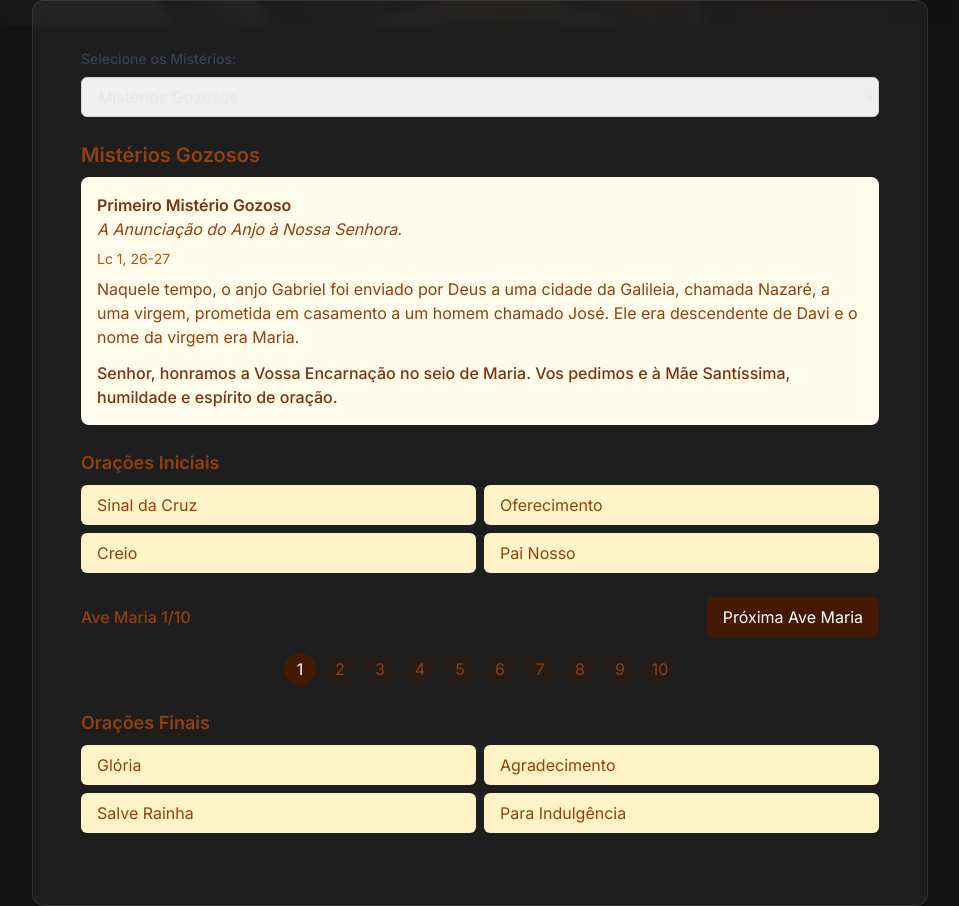
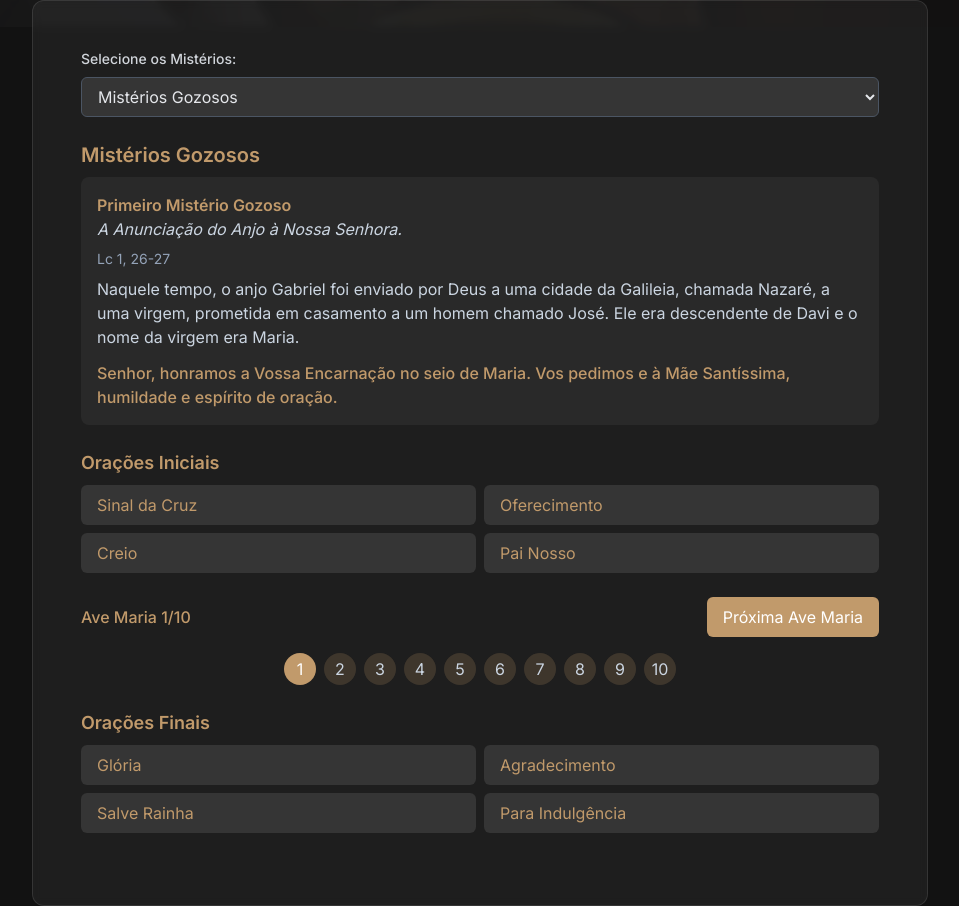
Before and after one commit to EmanuelBitenc/AnimaSancta, a Next.js app: page /terco in a window 1280 px wide. Shown: the part 773-1679 px from the top of the page, without its empty margins (160-1119 px from the left). Built offline with nearby package versions, Linux system fonts and the light colour scheme.

Commit message:
style: migrate remaining pages (Terço, Orações, Confessar, 404) to dark-only

```diff
--- a/src/app/not-found.tsx
+++ b/src/app/not-found.tsx
@@ -1,6 +1,5 @@
 import "@/app/globals.css";
 import Link from "next/link";
-
 import { Metadata } from "next";
 
 export const metadata: Metadata = {
@@ -9,11 +8,11 @@ export const metadata: Metadata = {
 
 export default function NotFound() {
   return (
-    <div className="min-h-[calc(100vh-500px)] text-center py-10 ">
-      <h1 className="mx-auto my-auto mb-4 text-amber-950">
+    <div className="min-h-[calc(100vh-500px)] text-center py-10">
+      <h1 className="mx-auto my-auto mb-4 text-accent text-3xl font-cinzel">
         404 - Página não encontrada
       </h1>
-      <div className=" bg-amber-950 mx-auto w-11/12 sm:w-3/4 md:w-2/4 lg:w-1/4 rounded-lg p-3">
+      <div className="bg-accent mx-auto w-11/12 sm:w-3/4 md:w-2/4 lg:w-1/4 rounded-lg p-3 text-white hover:bg-accent/80 transition-colors">
         <Link href="/">Voltar para Home</Link>
       </div>
     </div>
--- a/src/app/oracoes/page.tsx
+++ b/src/app/oracoes/page.tsx
@@ -28,7 +28,7 @@ export default function Oracoes() {
           <div className="mt-6">
             {oracoes.map((oracao) => (
               <div key={oracao.id} className="mb-5">
-                <h1 className="text-amber-950 font-semibold text-xl">
+                <h1 className="text-accent font-semibold text-xl">
                   {oracao.titulo}
                 </h1>
                 <p>{oracao.oracao}</p>
--- a/src/app/terco/page.tsx
+++ b/src/app/terco/page.tsx
@@ -50,7 +50,7 @@ export default function Terco() {
 
       <div className="containerWhite">
         <div className="mb-4 sm:mb-6">
-          <label className="block text-sm font-medium text-gray-700 mb-2">
+          <label className="block text-sm font-medium text-gray-300 mb-2">
             Selecione os Mistérios:
           </label>
           <select
@@ -60,68 +60,64 @@ export default function Terco() {
               setMisterioAtual(0);
               setAveMariaAtual(0);
             }}
-            className="w-full px-3 py-2 border border-gray-300 rounded-md focus:outline-none focus:ring-2 focus:ring-amber-950"
+            className="w-full px-3 py-2 border border-gray-600 rounded-md focus:outline-none focus:ring-2 focus:ring-accent bg-white/10 text-gray-200"
           >
-            <option value="gozosos">Mistérios Gozosos</option>
-            <option value="luminosos">Mistérios Luminosos</option>
-            <option value="dolorosos">Mistérios Dolorosos</option>
-            <option value="gloriosos">Mistérios Gloriosos</option>
+            <option value="gozosos" className="bg-gray-800">Mistérios Gozosos</option>
+            <option value="luminosos" className="bg-gray-800">Mistérios Luminosos</option>
+            <option value="dolorosos" className="bg-gray-800">Mistérios Dolorosos</option>
+            <option value="gloriosos" className="bg-gray-800">Mistérios Gloriosos</option>
           </select>
         </div>
 
         <div className="mb-4 sm:mb-6">
-          <h2 className="text-lg sm:text-xl font-semibold text-amber-800 mb-2">
+          <h2 className="text-lg sm:text-xl font-semibold text-accent mb-2">
             {misterios[tipoMisterio as keyof typeof misterios].titulo}
           </h2>
-          <div className="bg-amber-50 p-3 sm:p-4 rounded-lg">
-            <h3 className="font-bold text-amber-900 text-sm sm:text-base">
+          <div className="bg-white/5 p-3 sm:p-4 rounded-lg">
+            <h3 className="font-bold text-accent text-sm sm:text-base">
               {misterio.titulo}
             </h3>
-            <p className="text-amber-800 italic text-sm sm:text-base">
+            <p className="text-slate-300 italic text-sm sm:text-base">
               {misterio.subtitulo}
             </p>
-            <p className="text-xs sm:text-sm text-amber-700 mt-2">
+            <p className="text-xs sm:text-sm text-slate-400 mt-2">
               {misterio.referencia}
             </p>
-            <p className="mt-2 text-amber-800 text-sm sm:text-base">
+            <p className="mt-2 text-slate-300 text-sm sm:text-base">
               {misterio.texto}
             </p>
-            <p className="mt-3 text-amber-900 font-medium text-sm sm:text-base">
+            <p className="mt-3 text-accent font-medium text-sm sm:text-base">
               {misterio.intencao}
             </p>
           </div>
         </div>
 
         <div className="mb-4 sm:mb-6">
-          <h3 className="text-base sm:text-lg font-semibold text-amber-800 mb-2">
+          <h3 className="text-base sm:text-lg font-semibold text-accent mb-2">
             Orações Iniciais
           </h3>
           <div className="grid grid-cols-1 sm:grid-cols-2 gap-2">
             <button
-              onClick={() =>
-                mostrarOracaoComum(oracoesComuns.sinalDaCruz.texto)
-              }
-              className="px-3 sm:px-4 py-2 bg-amber-100 text-amber-800 rounded-md hover:bg-amber-200 transition-colors text-left text-sm sm:text-base"
+              onClick={() => mostrarOracaoComum(oracoesComuns.sinalDaCruz.texto)}
+              className="px-3 sm:px-4 py-2 bg-white/10 text-accent rounded-md hover:bg-white/20 transition-colors text-left text-sm sm:text-base"
             >
               {oracoesComuns.sinalDaCruz.titulo}
             </button>
             <button
-              onClick={() =>
-                mostrarOracaoComum(oracoesComuns.oferecimento.texto)
-              }
-              className="px-3 sm:px-4 py-2 bg-amber-100 text-amber-800 rounded-md hover:bg-amber-200 transition-colors text-left text-sm sm:text-base"
+              onClick={() => mostrarOracaoComum(oracoesComuns.oferecimento.texto)}
+              className="px-3 sm:px-4 py-2 bg-white/10 text-accent rounded-md hover:bg-white/20 transition-colors text-left text-sm sm:text-base"
             >
               {oracoesComuns.oferecimento.titulo}
             </button>
             <button
               onClick={() => mostrarOracaoComum(oracoesComuns.creio.texto)}
-              className="px-3 sm:px-4 py-2 bg-amber-100 text-amber-800 rounded-md hover:bg-amber-200 transition-colors text-left text-sm sm:text-base"
+              className="px-3 sm:px-4 py-2 bg-white/10 text-accent rounded-md hover:bg-white/20 transition-colors text-left text-sm sm:text-base"
             >
               {oracoesComuns.creio.titulo}
             </button>
             <button
               onClick={() => mostrarOracaoComum(oracoesComuns.paiNosso.texto)}
-              className="px-3 sm:px-4 py-2 bg-amber-100 text-amber-800 rounded-md hover:bg-amber-200 transition-colors text-left text-sm sm:text-base"
+              className="px-3 sm:px-4 py-2 bg-white/10 text-accent rounded-md hover:bg-white/20 transition-colors text-left text-sm sm:text-base"
             >
               {oracoesComuns.paiNosso.titulo}
             </button>
@@ -130,12 +126,12 @@ export default function Terco() {
 
         <div className="mb-4 sm:mb-6">
           <div className="flex flex-col sm:flex-row justify-between items-center gap-2 sm:gap-4 mb-4">
-            <span className="text-amber-800 font-medium text-sm sm:text-base">
+            <span className="text-accent font-medium text-sm sm:text-base">
               Ave Maria {aveMariaAtual + 1}/10
             </span>
             <button
               onClick={avancarAveMaria}
-              className="w-full sm:w-auto px-4 py-2 bg-amber-950 text-white rounded-md hover:bg-amber-900 transition-colors text-sm sm:text-base"
+              className="w-full sm:w-auto px-4 py-2 bg-accent text-white rounded-md hover:bg-accent/80 transition-colors text-sm sm:text-base"
             >
               Próxima Ave Maria
             </button>
@@ -146,8 +142,8 @@ export default function Terco() {
                 key={index}
                 className={`w-6 h-6 sm:w-8 sm:h-8 rounded-full flex items-center justify-center text-sm sm:text-base ${
                   index <= aveMariaAtual
-                    ? "bg-amber-950 text-white"
-                    : "bg-amber-950/20 text-amber-800"
+                    ? "bg-accent text-white"
+                    : "bg-accent/20 text-slate-300"
                 }`}
               >
                 {index + 1}
@@ -157,37 +153,31 @@ export default function Terco() {
         </div>
 
         <div className="mb-4 sm:mb-6">
-          <h3 className="text-base sm:text-lg font-semibold text-amber-800 mb-2">
+          <h3 className="text-base sm:text-lg font-semibold text-accent mb-2">
             Orações Finais
           </h3>
           <div className="grid grid-cols-1 sm:grid-cols-2 gap-2">
             <button
               onClick={() => mostrarOracaoComum(oracoesComuns.gloria.texto)}
-              className="px-3 sm:px-4 py-2 bg-amber-100 text-amber-800 rounded-md hover:bg-amber-200 transition-colors text-left text-sm sm:text-base"
+              className="px-3 sm:px-4 py-2 bg-white/10 text-accent rounded-md hover:bg-white/20 transition-colors text-left text-sm sm:text-base"
             >
               {oracoesComuns.gloria.titulo}
             </button>
             <button
-              onClick={() =>
-                mostrarOracaoComum(oracoesComuns.agradecimento.texto)
-              }
-              className="px-3 sm:px-4 py-2 bg-amber-100 text-amber-800 rounded-md hover:bg-amber-200 transition-colors text-left text-sm sm:text-base"
+              onClick={() => mostrarOracaoComum(oracoesComuns.agradecimento.texto)}
+              className="px-3 sm:px-4 py-2 bg-white/10 text-accent rounded-md hover:bg-white/20 transition-colors text-left text-sm sm:text-base"
             >
               {oracoesComuns.agradecimento.titulo}
             </button>
             <button
-              onClick={() =>
-                mostrarOracaoComum(oracoesComuns.salveRainha.texto)
-              }
-              className="px-3 sm:px-4 py-2 bg-amber-100 text-amber-800 rounded-md hover:bg-amber-200 transition-colors text-left text-sm sm:text-base"
+              onClick={() => mostrarOracaoComum(oracoesComuns.salveRainha.texto)}
+              className="px-3 sm:px-4 py-2 bg-white/10 text-accent rounded-md hover:bg-white/20 transition-colors text-left text-sm sm:text-base"
             >
               {oracoesComuns.salveRainha.titulo}
             </button>
             <button
-              onClick={() =>
-                mostrarOracaoComum(oracoesComuns.indulgencia.texto)
-              }
-              className="px-3 sm:px-4 py-2 bg-amber-100 text-amber-800 rounded-md hover:bg-amber-200 transition-colors text-left text-sm sm:text-base"
+              onClick={() => mostrarOracaoComum(oracoesComuns.indulgencia.texto)}
+              className="px-3 sm:px-4 py-2 bg-white/10 text-accent rounded-md hover:bg-white/20 transition-colors text-left text-sm sm:text-base"
             >
               {oracoesComuns.indulgencia.titulo}
             </button>
@@ -197,12 +187,12 @@ export default function Terco() {
 
       {mostrarOracao && (
         <div
-          className="fixed inset-0 bg-black bg-opacity-50 flex items-center justify-center p-4"
+          className="fixed inset-0 bg-black bg-opacity-50 flex items-center justify-center p-4 z-50"
           onClick={handleOverlayClick}
         >
-          <div className="bg-white rounded-lg p-4 sm:p-6 max-w-2xl w-full max-h-[80vh] overflow-y-auto">
+          <div className="bg-gray-900 rounded-lg p-4 sm:p-6 max-w-2xl w-full max-h-[80vh] overflow-y-auto">
             <div className="flex justify-between items-center mb-4">
-              <h3 className="text-lg sm:text-xl font-semibold text-amber-800">
+              <h3 className="text-lg sm:text-xl font-semibold text-accent">
                 {
                   Object.entries(oracoesComuns).find(
                     ([_, oracao]) => oracao.texto === oracaoAtual
@@ -211,7 +201,7 @@ export default function Terco() {
               </h3>
               <button
                 onClick={fecharOracao}
-                className="text-gray-500 hover:text-gray-700"
+                className="text-gray-500 hover:text-gray-300"
               >
                 <svg
                   xmlns="http://www.w3.org/2000/svg"
@@ -229,7 +219,7 @@ export default function Terco() {
                 </svg>
               </button>
             </div>
-            <div className="text-amber-800 whitespace-pre-line text-sm sm:text-base">
+            <div className="text-slate-300 whitespace-pre-line text-sm sm:text-base">
               {oracaoAtual}
             </div>
           </div>
```
Also changed, not shown: src/app/porQueConfessar/page.tsx (+16 -53 lines).
